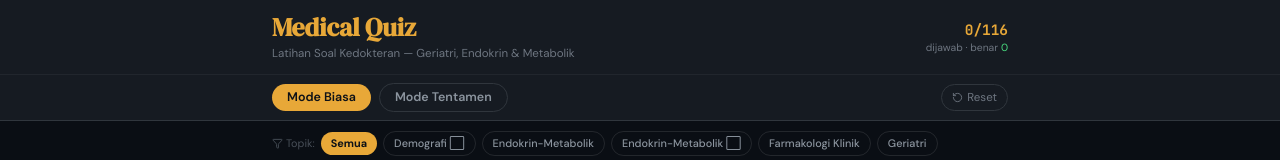
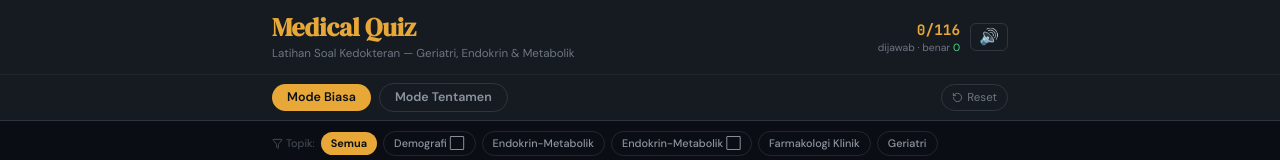
Before and after one commit to dotleav/ot-punya-2-gorong-gorong, a React (Vite) app: page / in a window 1280 px wide. Shown: the top 160 px of the page. Built offline with nearby package versions, Linux system fonts and the light colour scheme.

Commit message:
Mute button

```diff
--- a/src/components/Quiz.tsx
+++ b/src/components/Quiz.tsx
@@ -106,6 +106,7 @@ export default function Quiz() {
   // ── Audio refs (preloaded so browser allows instant play on click) ──
   const audioBenar = useRef<HTMLAudioElement | null>(null)
   const audioSalah = useRef<HTMLAudioElement | null>(null)
+  const [isMuted, setIsMuted] = useState(false)
   useEffect(() => {
     audioBenar.current = new Audio('./benar.mp3')
     audioSalah.current = new Audio('./salah.mp3')
@@ -114,6 +115,7 @@ export default function Quiz() {
   }, [])
 
   function playSound(correct: boolean) {
+    if (isMuted) return
     const audio = correct ? audioBenar.current : audioSalah.current
     if (!audio) return
     audio.currentTime = 0
@@ -335,7 +337,8 @@ export default function Quiz() {
               </p>
             </div>
 
-            {/* Live tracker */}
+            {/* Right side: tracker + mute */}
+            <div style={{ display: 'flex', alignItems: 'center', gap: '10px' }}>
               {quizMode === 'biasa' && biasaActive && (
                 <div style={{ textAlign: 'right', minWidth: '70px' }}>
                   <div style={{
@@ -364,6 +367,24 @@ export default function Quiz() {
                   <div style={{ color: '#6e7681', fontSize: '0.65rem' }}>soal</div>
                 </div>
               )}
+              <button
+                onClick={() => setIsMuted(m => !m)}
+                title={isMuted ? 'Nyalakan suara' : 'Matikan suara'}
+                style={{
+                  background: 'none',
+                  border: '1px solid #30363d',
+                  borderRadius: '6px',
+                  padding: '5px 8px',
+                  cursor: 'pointer',
+                  color: isMuted ? '#6e7681' : '#e8a838',
+                  fontSize: '1rem',
+                  lineHeight: 1,
+                  flexShrink: 0,
+                }}
+              >
+                {isMuted ? '🔇' : '🔊'}
+              </button>
+            </div>
           </div>
         </header>
 
```
Lines whose indentation alone changed are shown as unchanged.
